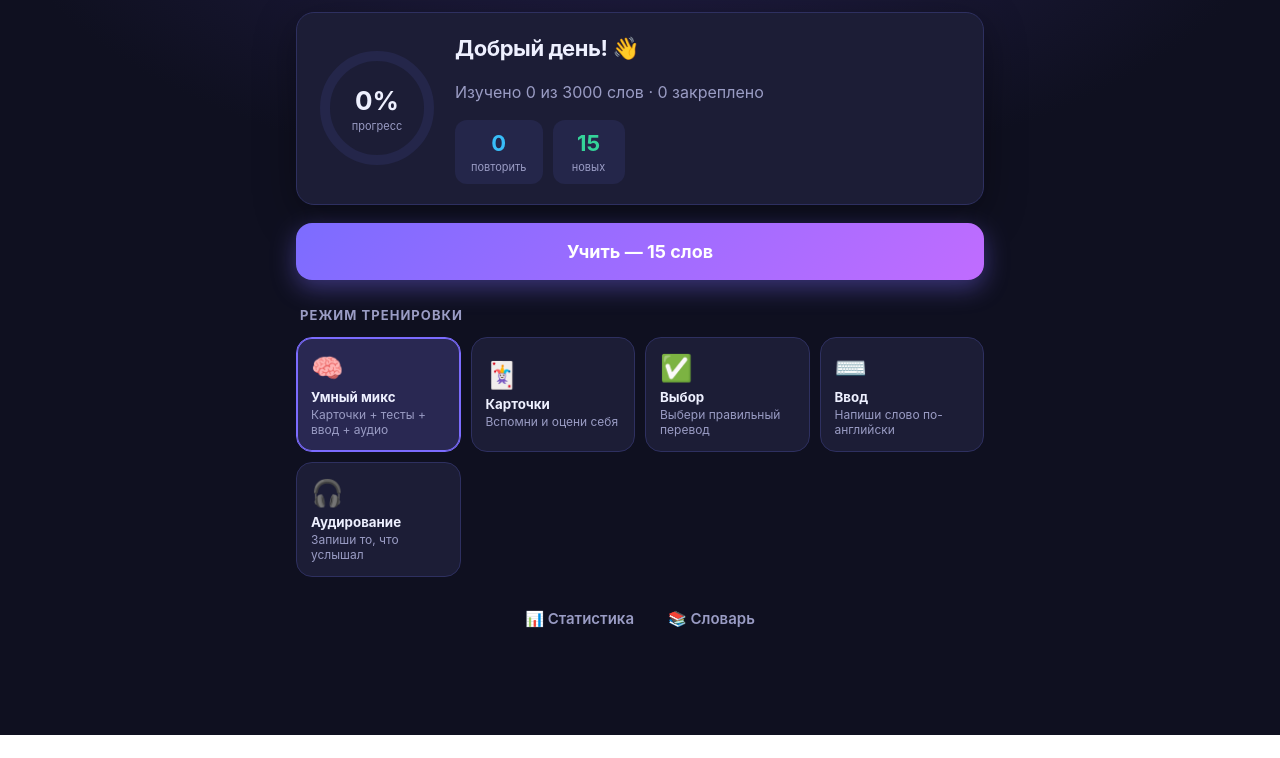
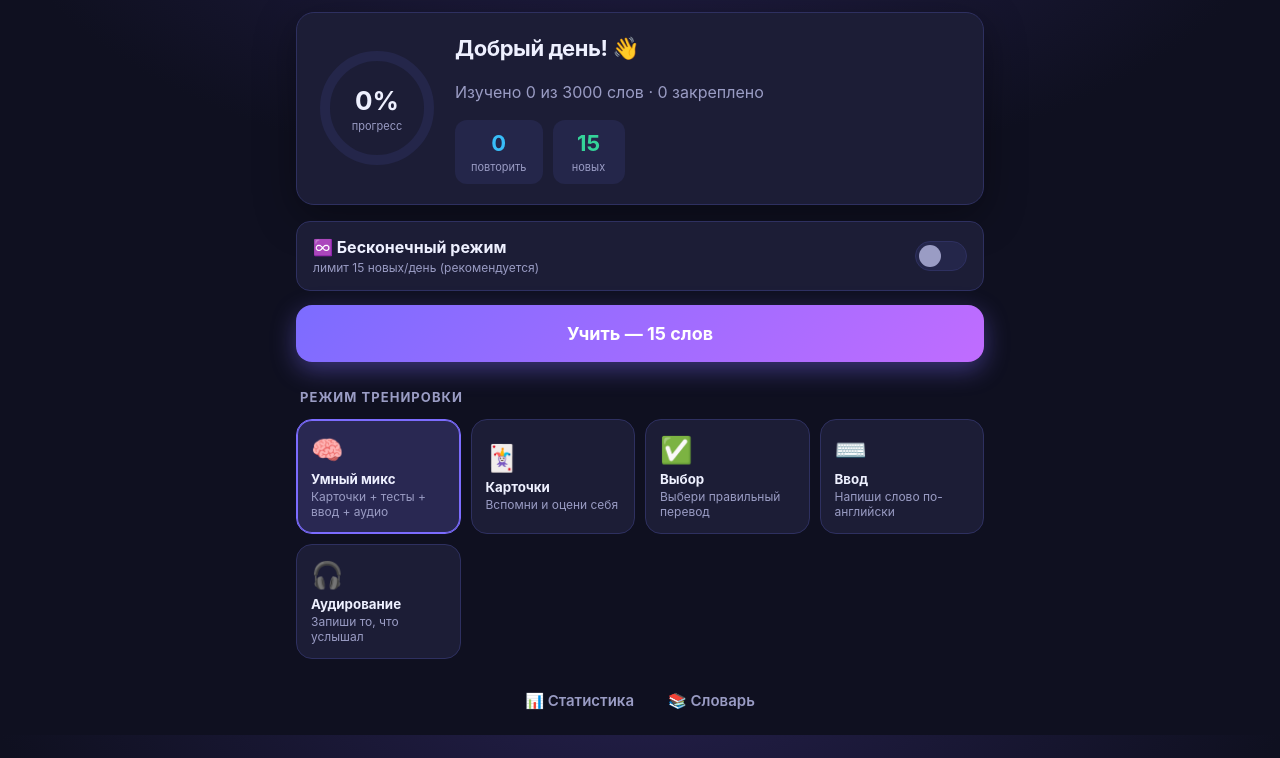
Before and after one commit to Skizziik/engweb, a website with bundled scripts: page index.html in a window 1280 px wide. Shown: the part 65-823 px from the top of the page. Before the commit the page ends 800 px from the top, so only its background shows below. Built offline with nearby package versions, Linux system fonts and the light colour scheme.

Commit message:
Add endless (marathon) mode — ignore daily new-word cap
- new 'endless' setting; toggle on home screen and in settings
- buildQueue pulls every fresh word by frequency when enabled
- keeps the recommended daily cap as the default

```diff
--- a/css/style.css
+++ b/css/style.css
@@ -98,7 +98,12 @@ h1, h2, h3 { margin: 0 0 .3em; font-weight: 750; letter-spacing: -0.02em; }
 .pill span { font-size: 11px; color: var(--muted); }
 .pill.due b { color: var(--info); }
 .pill.new b { color: var(--good); }
-.start-btn { margin-top: 18px; }
+.endless-row { display: flex; align-items: center; justify-content: space-between; gap: 14px;
+  background: var(--surface); border: 1px solid var(--border); border-radius: 14px; padding: 14px 16px; margin-top: 16px; }
+.endless-text { display: flex; flex-direction: column; }
+.endless-title { font-weight: 700; }
+.endless-sub { font-size: 12px; color: var(--muted); }
+.start-btn { margin-top: 14px; }
 .done-card { text-align: center; background: var(--surface); border: 1px solid var(--border); border-radius: var(--radius); padding: 28px 20px; margin-top: 18px; }
 .done-emoji { font-size: 48px; }
 
--- a/js/app.js
+++ b/js/app.js
@@ -91,6 +91,7 @@ function renderHome() {
           ]),
         ]),
       ]),
+      endlessRow(),
       counts.total > 0
         ? el('button.btn.primary.big.start-btn', {
             onclick: () => { go('study'); },
@@ -119,6 +120,23 @@ function renderHome() {
   );
 }
 function renderHome2() { clear(app); renderHome(); } // re-render to reflect mode selection
+
+function endlessRow() {
+  const on = state.getSettings().endless;
+  const sw = el(`button.switch${on ? '.on' : ''}`, {}, [el('i')]);
+  sw.addEventListener('click', () => {
+    const next = !state.getSettings().endless;
+    state.updateSettings({ endless: next });
+    renderHome2();
+  });
+  return el('div.endless-row', {}, [
+    el('div.endless-text', {}, [
+      el('span.endless-title', { html: '♾️ Бесконечный режим' }),
+      el('span.endless-sub', { text: on ? 'без дневного лимита — слова идут потоком' : `лимит ${state.getSettings().newPerDay} новых/день (рекомендуется)` }),
+    ]),
+    sw,
+  ]);
+}
 
 // ---------------------------------------------------------------- session
 function pickMode(word, card, isNew) {
@@ -362,6 +380,7 @@ function renderSettings() {
       el('button.back-btn', { onclick: () => go('home'), html: '← Назад' }),
       el('h2', { text: 'Настройки' }),
 
+      switchRow('♾️ Бесконечный режим (без лимита новых)', s.endless, (v) => state.updateSettings({ endless: v })),
       settingRow('Новых слов в день', sliderControl(s.newPerDay, 5, 50, 5, (v) => state.updateSettings({ newPerDay: v }))),
       settingRow('Целевое запоминание', sliderControl(Math.round(s.retention * 100), 70, 97, 1, (v) => state.updateSettings({ retention: v / 100 }), '%')),
 
--- a/js/data.js
+++ b/js/data.js
@@ -42,7 +42,9 @@ export function buildQueue(now = Date.now()) {
   // new: by frequency rank (most useful first)
   fresh.sort((a, b) => a.rank - b.rank);
 
-  const newBudget = Math.max(0, settings.newPerDay - newLearnedToday());
+  const newBudget = settings.endless
+    ? fresh.length // marathon: no daily cap, pull every new word by frequency
+    : Math.max(0, settings.newPerDay - newLearnedToday());
   const newWords = fresh.slice(0, newBudget);
 
   return { due: due.map((w) => w.id), fresh: newWords.map((w) => w.id) };
--- a/js/state.js
+++ b/js/state.js
@@ -12,6 +12,7 @@ const defaultState = () => ({
   cards: {},            // wordId -> srs card record
   settings: {
     newPerDay: 15,
+    endless: false,       // ignore the daily new-word cap (marathon mode)
     retention: 0.9,
     pixabayKey: DEFAULT_PIXABAY_KEY,
     images: true,
```
